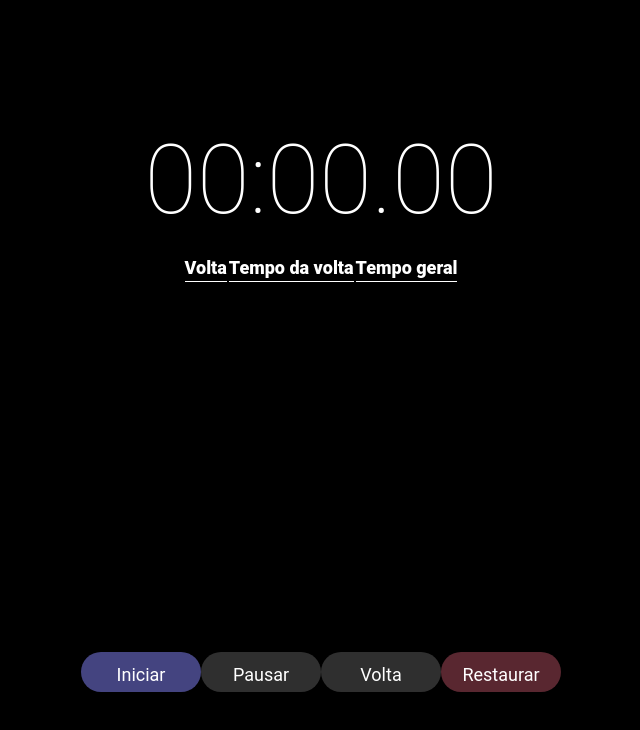
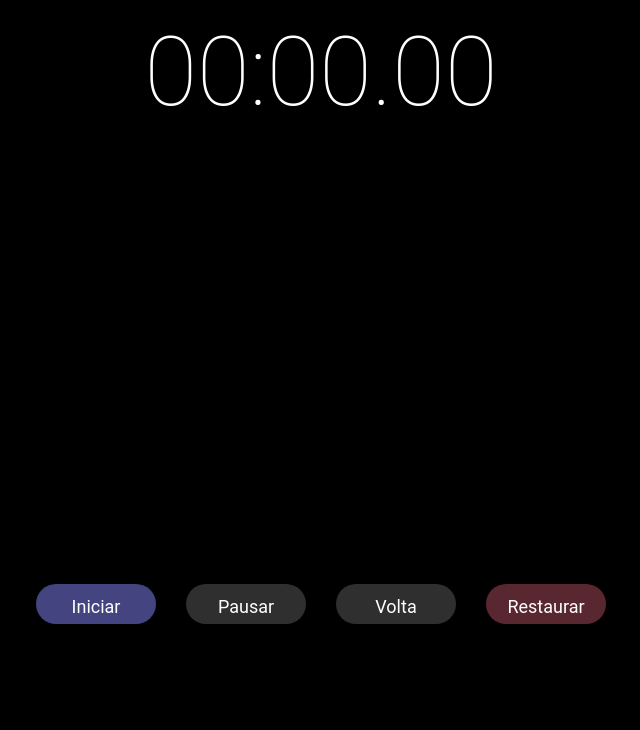
Before and after one commit to flp-pcll/stopwatch, a React (Create React App) app: page / in a window 1280 px wide. Shown: the top 730 px of the page, without its empty margins (319-959 px from the left). Built offline with nearby package versions, Linux system fonts and the light colour scheme.

Commit message:
fixed layout issue

```diff
--- a/src/assets/styles/GlobalStyles.js
+++ b/src/assets/styles/GlobalStyles.js
@@ -14,8 +14,10 @@ const GlobalStyle = createGlobalStyle`
         line-height: 1.5;
         font-size: 18px;
         font-weight: 100;
+    }
 
-        height: 100vh;
+    #root {
+        min-height: 100vh;
     }
 
     input, button {
--- a/src/components/Controls.js
+++ b/src/components/Controls.js
@@ -5,7 +5,8 @@ import styled from "styled-components";
 const ControlsList = styled.ul`
     display: flex;
     align-content: center;
-    justify-content: space-between;
+    justify-content: space-around;
+    width: 100%;
 
     & li{
         width: 120px;
--- a/src/components/Laps/Laps.js
+++ b/src/components/Laps/Laps.js
@@ -3,15 +3,15 @@ import LapsTable from "./LapsTable";
 import styled from "styled-components";
 
 const Section = styled.section`
-    height: 50vh;
-    overflow: auto;
+    margin: 0 0 2.5rem 0;
+    min-height: 50vh;
+    width: 500px;
 `;
 
 function Laps({lapsList}) {
-    // console.log('Laps:', lapsList)
     return(
         <Section>
-            <LapsTable lapsList={lapsList}></LapsTable>
+            {lapsList.length > 0 && <LapsTable lapsList={lapsList}></LapsTable>}
         </Section>
     );
 };
--- a/src/components/Laps/LapsData.js
+++ b/src/components/Laps/LapsData.js
@@ -6,8 +6,6 @@ const LapsRow = styled.tr`
 
 
 function LapsData(props) {
-    console.log(props.lapItem);
-
     const {lapStartime, timerTotalTime} = props.lapItem;
 
     const lapResults = {
@@ -15,8 +13,6 @@ function LapsData(props) {
         seconds: timerTotalTime.seconds - lapStartime.seconds,
         centiseconds: timerTotalTime.centiseconds > lapStartime.centiseconds ? timerTotalTime.centiseconds - lapStartime.centiseconds : lapStartime.centiseconds - timerTotalTime.centiseconds
     };
-
-    console.log('pela ultima vez:', lapResults)
 
     return(
         <LapsRow id={props.id}>
--- a/src/components/Laps/LapsTable.js
+++ b/src/components/Laps/LapsTable.js
@@ -4,6 +4,7 @@ import LapsData from "./LapsData";
 
 const Table = styled.table`
     text-align: center;
+    width: 100%;
 `;
 
 
@@ -18,10 +19,7 @@ const TableHeader = styled.tr`
 
 function LapsTable(props) {
 
-    console.log('agora no lapsTable',props.lapsList)
-
     const laps = props.lapsList.map((lap, index) => {
-        console.log(lap)
         return (
             <LapsData key={index} id={index} lapItem={lap}></LapsData>
         );
--- a/src/components/Layout/Wrapper.js
+++ b/src/components/Layout/Wrapper.js
@@ -3,6 +3,10 @@ import styled from "styled-components";
 const Wrapper = styled.div`
     @import url('https://fonts.googleapis.com/css2?family=Roboto:ital,wght@0,100;0,300;0,400;0,500;0,700;0,900;1,100;1,300;1,400;1,500;1,700;1,900&display=swap');
     font-family: 'Roboto', sans-serif;
-    height: 100vh;
+    margin: 0 auto;
+    display: flex;
+    justify-content: center;
+    align-content: center;
+    height: 100%;
 `
 export default Wrapper;
--- a/src/components/StopWatch.js
+++ b/src/components/StopWatch.js
@@ -3,10 +3,14 @@ import styled from "styled-components";
 
 const TimerContainer = styled.div`
     font-size: 6rem;
-    display: flex;
-    align-content: flex-start;
-    align-items: flex-start;
-    vertical-align: top;
+    vertical-align: bottom;
+    display: inline;
+
+    & span {
+        vertical-align: bottom;
+        height: 100%;
+        display: inline-block;
+    }
 `;
 
 function StopWatch(props) {
--- a/src/components/TimerData.js
+++ b/src/components/TimerData.js
@@ -10,7 +10,7 @@ const TimerData = styled.main`
     align-content: center;
     align-items: center;
     justify-content: center;
-    height: 100vh;
+    width: 600px;
 `;
 
 
@@ -111,7 +111,7 @@ function TimerDataControl() {
     return (
         <TimerData>
             <StopWatch timer={timer} />
-                <Laps lapsList={laps} />
+            <Laps lapsList={laps} />
             <Controls onStart={startCountingHandle} onPause={pauseCountingHandle} onReset={resetCountingHandle} onAddLap={addLapHandler} />
         </TimerData>
     );
```
